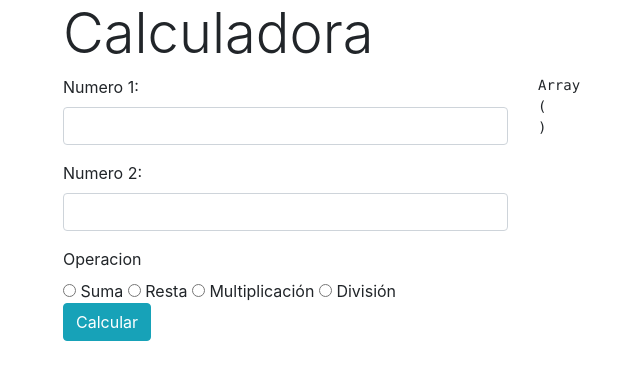
After one commit to ronyfrias05/Programacion2019_RonyF, a PHP site: page /calculadore.php in a window 1280 px wide. The commit adds this page. Shown: the top 380 px of the page, without its empty margins (22-662 px from the left). Run offline with PHP 8.4, Linux system fonts and the light colour scheme.

Commit message:
commit 2.0

```diff
--- /dev/null
+++ b/modulo_2/1_envio_datos/calculadore.php
@@ -0,0 +1,77 @@
+<!DOCTYPE html>
+<html lang="es">
+<head>
+    <meta charset="UTF-8">
+    <meta name="viewport" content="width=device-width, initial-scale=1.0">
+    <meta http-equiv="X-UA-Compatible" content="ie=edge">
+    <title>Calculadora php</title>
+    <link rel="stylesheet" href="css/bootstrap.min.css">
+    <link rel="stylesheet" href="css/animate.css">
+</head>
+<body>
+    <div class="container">
+        <h1 class="display-4 animated bounceInDown">Calculadora</h1>
+        <div class="row">
+            <div class="col-md-5">
+                <!-- Formulario -->
+                <form method="post">
+                    <div class="form-group">
+                        <label for="num1" class="animated bounceInLeft">Numero 1:</label>
+                        <input type="text" name="num1" id="num2" class="form-control animated fadeIn delay-1s">
+                    </div>
+
+                    <div class="form-group">
+                        <label for="num2" class="animated bounceInLeft">Numero 2:</label>
+                        <input type="text" name="num2" id="num2" class="form-control animated fadeIn delay-1s">
+                    </div>
+
+                    <div class="form-gruop">
+                        <label for="opcion" class="animated fadeIn delay-1s">Operacion</label>
+                        <br>
+                        <input type="radio" name="opcion" id="" value="1" class="animated fadeIn delay-1s"> Suma
+                        <input type="radio" name="opcion" id="" value="2" class="animated fadeIn delay-1s"> Resta
+                        <input type="radio" name="opcion" id="" value="3" class="animated fadeIn delay-1s"> Multiplicación
+                        <input type="radio" name="opcion" id="" value="4" class="animated fadeIn delay-1s">  División
+                    </div>
+
+                    <div class="form-gruop">
+                        <button type="submit" name="calcular" class="btn btn-info animated bounceInUp">Calcular</button>
+                    </div>
+                </form>
+            </div>
+
+            <!-- Resultado -->
+            <div class="col-md-6">
+                <?php
+
+                echo "<pre>";
+                print_r($_POST);
+                echo "</pre>";
+
+                if(isset($_POST['calcular'])) {
+                    // Variables
+                    $num1 = $_POST['num1'];
+                    $num2 = $_POST['num2'];
+                    $opcion = $_POST['opcion'];
+
+                    // Proceso
+                    if($opcion == 1){
+                        $suma = $num1 + $num2;
+                        echo "<div>Resultado de la suma. $num1 + $num2 = $suma</div>";
+                    } else if($opcion == 2){
+                        $resta = $num1 - $num2;
+                        echo "<div>Resultado de la resta. $num1 - $num2 = $resta</div>";
+                    } else if($opcion == 3){
+                        $multiplicacion = $num1 * $num2;
+                        echo "<div>Resultado de la resta. $num1 * $num2 = $multiplicacion</div>";
+                    } else if($opcion == 4){
+                        $division = $num1 / $num2;
+                        echo "<div>Resultado de la resta. $num1 / $num2 = $division</div>";
+                    }
+                }
+                ?>
+            </div>
+        </div>
+    </div>
+</body>
+</html>
```
Also changed, not shown: modulo_2/1_envio_datos/array.php (added, +10 -0 lines), modulo_2/1_envio_datos/ejercicio1.php (added, +32 -0 lines), modulo_2/1_envio_datos/sumar.php (+8 -10 lines).
